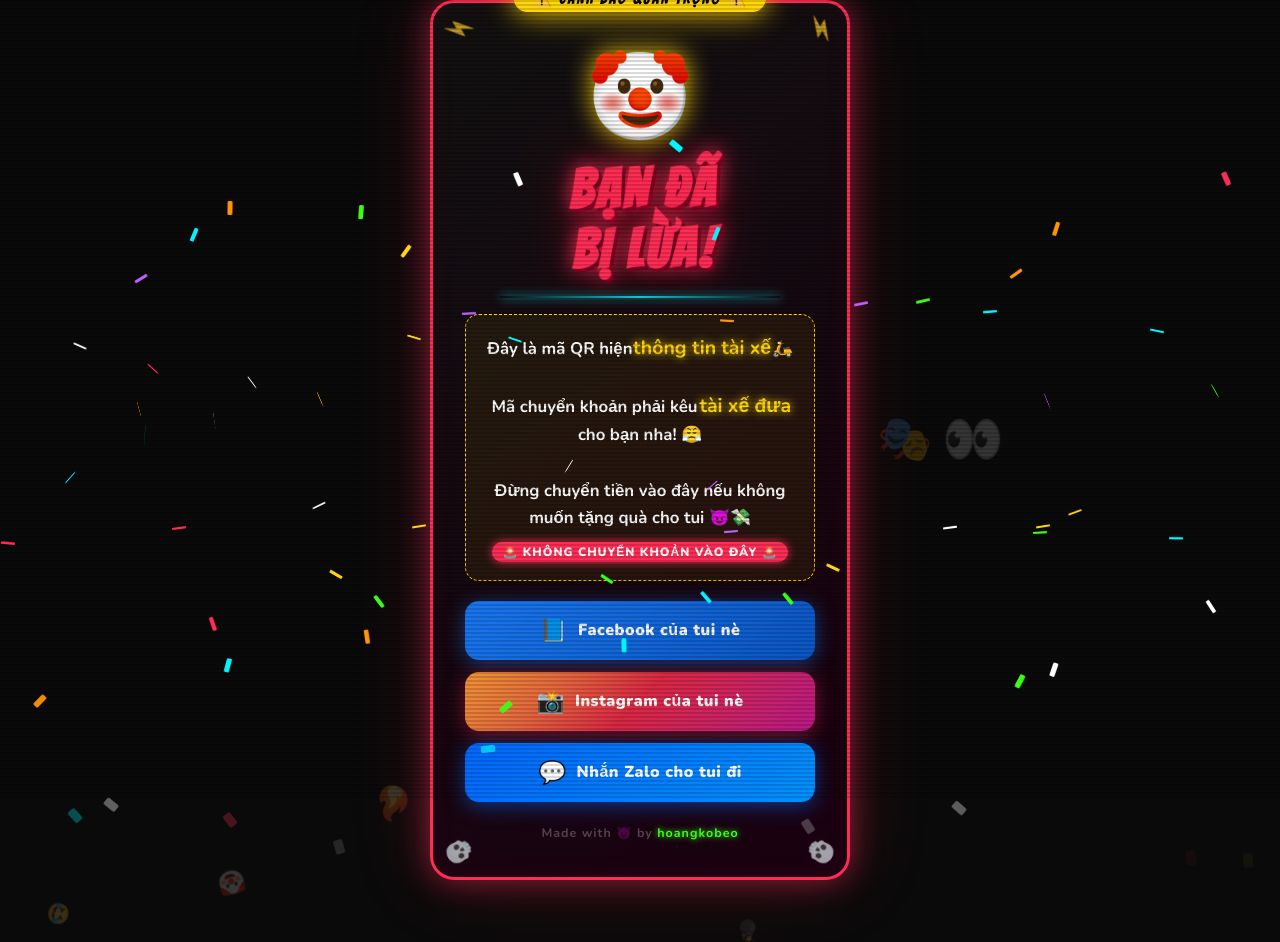
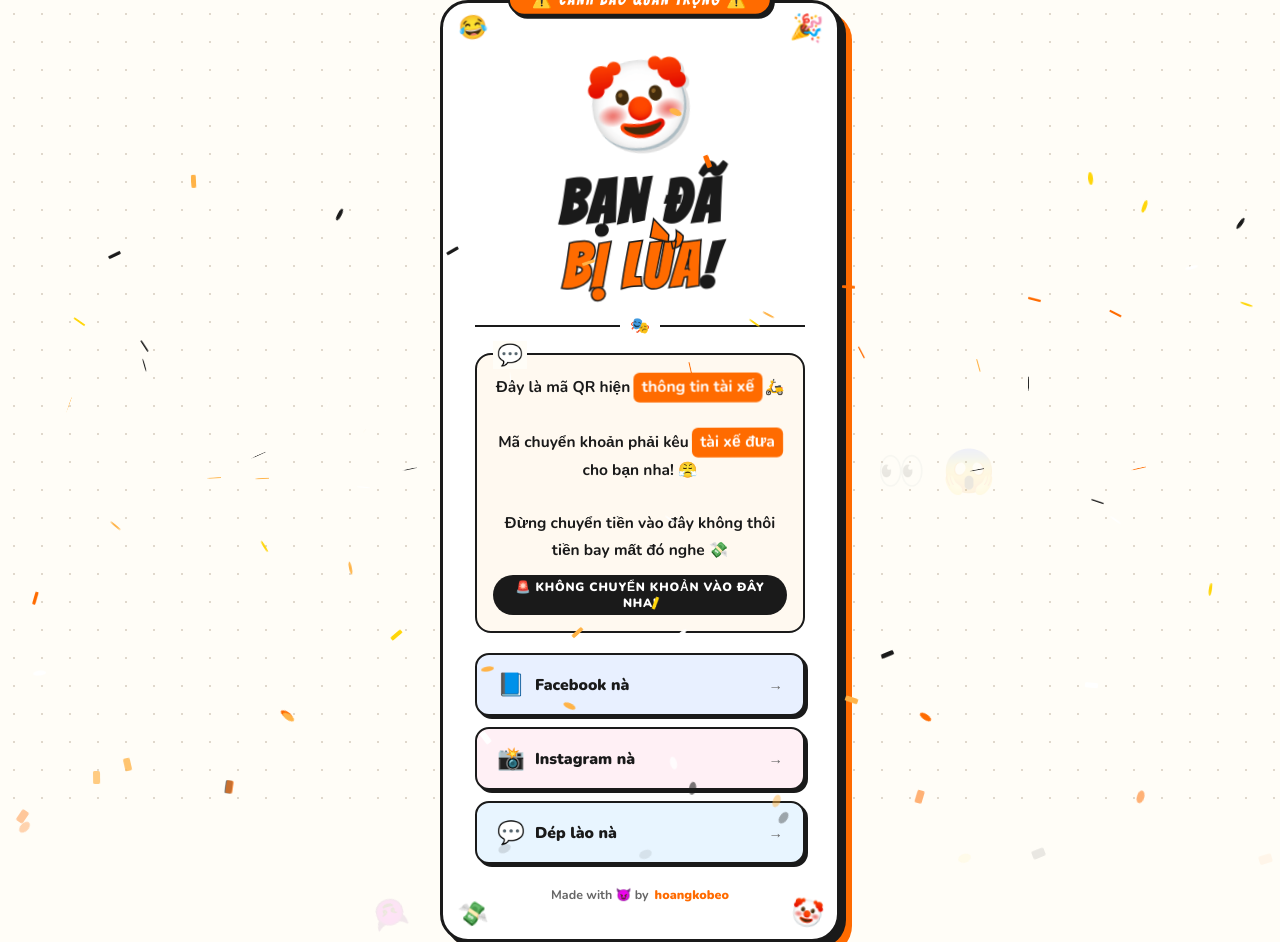
Before and after one commit to hoangkobeo/hoangkobeo.github.io, a plain HTML site: page index.html in a window 1280 px wide. Before the commit the page ends 880 px from the top, so only its background shows below. Drawn offline with nearby package versions, Linux system fonts and the light colour scheme.

Commit message:
Update index.html with new styles, improved layout, and enhanced emoji animations

```diff
--- a/index.html
+++ b/index.html
@@ -4,16 +4,18 @@
   <head>
     <meta charset="UTF-8" />
     <meta name="viewport" content="width=device-width, initial-scale=1.0" />
-    <title>😈 BẠN ĐÃ BỊ LỪA RỒI 😈</title>
+    <title>😂 BẠN ĐÃ BỊ LỪA RỒI 😂</title>
     <link href="https://fonts.googleapis.com/css2?family=Bangers&family=Nunito:wght@700;900&display=swap"
       rel="stylesheet" />
     <style>
       :root {
-        --neon-red: #ff2d55;
-        --neon-yellow: #ffd60a;
-        --neon-cyan: #00f5ff;
-        --neon-green: #39ff14;
-        --dark: #0a0a0a;
+        --accent: #ff6b00;
+        --accent-light: #ffb347;
+        --bg: #fffdf7;
+        --card-bg: #ffffff;
+        --text-dark: #1a1a1a;
+        --text-mid: #666;
+        --border: #1a1a1a;
       }
 
       * {
@@ -23,7 +25,7 @@
       }
 
       body {
-        background: var(--dark);
+        background: var(--bg);
         min-height: 100vh;
         display: flex;
         flex-direction: column;
@@ -34,25 +36,20 @@
         position: relative;
       }
 
-      /* Scanline overlay */
       body::before {
         content: '';
         position: fixed;
         inset: 0;
-        background: repeating-linear-gradient(0deg,
-            transparent,
-            transparent 2px,
-            rgba(0, 0, 0, 0.15) 2px,
-            rgba(0, 0, 0, 0.15) 4px);
+        background-image: radial-gradient(circle, #e0d8cc 1px, transparent 1px);
+        background-size: 28px 28px;
         pointer-events: none;
-        z-index: 999;
+        z-index: 0;
       }
 
-      /* ===== CONFETTI ===== */
       .confetti-piece {
         position: fixed;
-        width: 10px;
-        height: 14px;
+        width: 9px;
+        height: 13px;
         border-radius: 2px;
         top: -20px;
         animation: confettiFall linear forwards;
@@ -66,24 +63,23 @@
           opacity: 1;
         }
 
-        80% {
+        85% {
           opacity: 1;
         }
 
         100% {
-          transform: translateY(110vh) rotate(720deg) scaleX(-1);
+          transform: translateY(110vh) rotate(800deg) scaleX(-1);
           opacity: 0;
         }
       }
 
-      /* ===== FLOATING EMOJIS BG ===== */
       .emoji-bg {
         position: fixed;
-        font-size: 2rem;
         animation: floatUp linear infinite;
         pointer-events: none;
         z-index: 0;
-        opacity: 0.18;
+        opacity: 0.1;
+        user-select: none;
       }
 
       @keyframes floatUp {
@@ -96,27 +92,24 @@
         }
       }
 
-      /* ===== CARD ===== */
       .card {
         position: relative;
         z-index: 10;
-        background: linear-gradient(145deg, #111, #1a0010);
-        border: 3px solid var(--neon-red);
-        border-radius: 24px;
-        padding: 40px 32px 36px;
-        max-width: 420px;
+        background: var(--card-bg);
+        border: 3px solid var(--border);
+        border-radius: 28px;
+        padding: 44px 32px 36px;
+        max-width: 400px;
         width: 92vw;
         text-align: center;
-        box-shadow:
-          0 0 30px rgba(255, 45, 85, 0.5),
-          0 0 80px rgba(255, 45, 85, 0.2),
-          inset 0 0 30px rgba(255, 45, 85, 0.05);
-        animation: cardPop 0.6s cubic-bezier(0.175, 0.885, 0.32, 1.275) both;
+        box-shadow: 6px 6px 0px var(--border), 12px 12px 0px var(--accent);
+        animation: cardPop 0.65s cubic-bezier(0.175, 0.885, 0.32, 1.275) both;
+        animation-delay: 0.1s;
       }
 
       @keyframes cardPop {
         0% {
-          transform: scale(0.3) rotate(-10deg);
+          transform: scale(0.4) rotate(-8deg);
           opacity: 0;
         }
 
@@ -126,119 +119,205 @@
         }
       }
 
-      /* ===== HEADER EMOJI ===== */
-      .hero-emoji {
-        font-size: 5rem;
-        display: block;
-        margin-bottom: 8px;
-        animation: emojiDance 0.4s ease-in-out infinite alternate;
-        filter: drop-shadow(0 0 12px var(--neon-yellow));
+      .badge {
+        position: absolute;
+        top: -20px;
+        left: 50%;
+        transform: translateX(-50%);
+        background: var(--accent);
+        color: #fff;
+        font-family: 'Bangers', cursive;
+        font-size: 1rem;
+        letter-spacing: 2px;
+        padding: 5px 22px;
+        border-radius: 99px;
+        white-space: nowrap;
+        border: 2.5px solid var(--border);
+        box-shadow: 3px 3px 0 var(--border);
+        animation: badgeBounce 1.2s ease-in-out infinite alternate;
       }
 
-      @keyframes emojiDance {
-        0% {
-          transform: rotate(-12deg) scale(1);
+      @keyframes badgeBounce {
+        from {
+          transform: translateX(-50%) translateY(0);
         }
 
-        100% {
-          transform: rotate(12deg) scale(1.15);
+        to {
+          transform: translateX(-50%) translateY(-5px);
         }
       }
 
-      /* ===== BIG TROLL TITLE ===== */
+      .corner {
+        position: absolute;
+        font-size: 1.4rem;
+        line-height: 1;
+      }
+
+      .corner.tl {
+        top: 14px;
+        left: 16px;
+        animation: wiggle 0.6s ease-in-out infinite alternate;
+      }
+
+      .corner.tr {
+        top: 14px;
+        right: 16px;
+        animation: wiggle 0.6s ease-in-out infinite alternate-reverse;
+      }
+
+      .corner.bl {
+        bottom: 14px;
+        left: 16px;
+        animation: wiggle 0.8s ease-in-out infinite alternate;
+      }
+
+      .corner.br {
+        bottom: 14px;
+        right: 16px;
+        animation: wiggle 0.8s ease-in-out infinite alternate-reverse;
+      }
+
+      @keyframes wiggle {
+        from {
+          transform: rotate(-15deg) scale(1);
+        }
+
+        to {
+          transform: rotate(15deg) scale(1.2);
+        }
+      }
+
+      .hero-emoji {
+        font-size: 5.5rem;
+        display: block;
+        margin-bottom: 4px;
+        animation: heroBounce 0.5s ease-in-out infinite alternate;
+        filter: drop-shadow(3px 3px 0 rgba(0, 0, 0, 0.12));
+      }
+
+      @keyframes heroBounce {
+        from {
+          transform: translateY(0) rotate(-8deg);
+        }
+
+        to {
+          transform: translateY(-10px) rotate(8deg) scale(1.1);
+        }
+      }
+
       .troll-title {
         font-family: 'Bangers', cursive;
-        font-size: clamp(2.2rem, 9vw, 3.4rem);
+        font-size: clamp(2.6rem, 11vw, 3.8rem);
         letter-spacing: 3px;
-        color: var(--neon-red);
-        text-shadow:
-          3px 3px 0 #7a0020,
-          0 0 20px var(--neon-red),
-          0 0 50px rgba(255, 45, 85, 0.5);
-        animation: shake 0.3s ease-in-out infinite;
-        line-height: 1.1;
-        margin-bottom: 10px;
+        color: var(--text-dark);
+        line-height: 1.05;
+        margin-bottom: 4px;
+        animation: titleShake 0.25s ease-in-out infinite;
       }
 
-      @keyframes shake {
+      .troll-title span {
+        color: var(--accent);
+        display: inline-block;
+        -webkit-text-stroke: 1.5px var(--border);
+      }
+
+      @keyframes titleShake {
 
         0%,
         100% {
-          transform: translateX(0) rotate(-1deg);
+          transform: translateX(0) rotate(-0.5deg);
         }
 
-        25% {
-          transform: translateX(-4px) rotate(1deg);
+        33% {
+          transform: translateX(-3px) rotate(0.8deg);
         }
 
-        75% {
-          transform: translateX(4px) rotate(-1deg);
+        66% {
+          transform: translateX(3px) rotate(-0.8deg);
         }
       }
 
-      /* ===== DIVIDER ===== */
       .divider {
-        width: 80%;
-        height: 2px;
-        background: linear-gradient(90deg, transparent, var(--neon-cyan), transparent);
-        margin: 16px auto;
-        box-shadow: 0 0 10px var(--neon-cyan);
+        display: flex;
+        align-items: center;
+        gap: 10px;
+        margin: 16px 0;
       }
 
-      /* ===== MAIN MESSAGE ===== */
+      .divider-line {
+        flex: 1;
+        height: 2px;
+        background: var(--border);
+      }
+
+      .divider-emoji {
+        font-size: 1rem;
+      }
+
       .msg-box {
-        background: rgba(255, 214, 10, 0.07);
-        border: 1.5px dashed var(--neon-yellow);
-        border-radius: 14px;
-        padding: 18px 16px;
-        margin: 12px 0 20px;
+        background: #fff9f0;
+        border: 2.5px solid var(--border);
+        border-radius: 16px;
+        padding: 18px 16px 16px;
+        margin-bottom: 20px;
+        position: relative;
+      }
+
+      .msg-box::before {
+        content: '💬';
+        position: absolute;
+        top: -14px;
+        left: 16px;
+        font-size: 1.3rem;
+        background: var(--bg);
+        padding: 0 4px;
       }
 
       .msg-main {
-        font-size: 1.05rem;
-        color: #fff;
-        line-height: 1.65;
+        font-size: 0.97rem;
+        color: var(--text-dark);
+        line-height: 1.72;
         font-weight: 700;
       }
 
-      .msg-main .highlight {
-        color: var(--neon-yellow);
-        font-size: 1.15rem;
-        text-shadow: 0 0 8px var(--neon-yellow);
+      .msg-main .hl {
+        background: var(--accent);
+        color: #fff;
+        padding: 1px 8px;
+        border-radius: 6px;
         display: inline-block;
-        animation: pulseText 1s ease-in-out infinite alternate;
+        animation: hlPop 0.9s ease-in-out infinite alternate;
       }
 
-      @keyframes pulseText {
+      @keyframes hlPop {
         from {
-          transform: scale(1);
+          transform: scale(1) rotate(-1deg);
         }
 
         to {
-          transform: scale(1.06);
+          transform: scale(1.06) rotate(1deg);
         }
       }
 
-      .tag {
-        display: inline-block;
-        background: var(--neon-red);
+      .warning-tag {
+        display: inline-flex;
+        align-items: center;
+        gap: 6px;
+        margin-top: 12px;
+        background: var(--text-dark);
         color: #fff;
         font-size: 0.75rem;
         font-weight: 900;
-        padding: 2px 10px;
+        padding: 4px 14px;
         border-radius: 99px;
-        margin-top: 10px;
-        letter-spacing: 1px;
+        letter-spacing: 0.8px;
         text-transform: uppercase;
-        box-shadow: 0 0 10px var(--neon-red);
       }
 
-      /* ===== SOCIAL BUTTONS ===== */
       .btn-group {
         display: flex;
         flex-direction: column;
-        gap: 12px;
-        margin-top: 10px;
+        gap: 11px;
       }
 
       .btn {
@@ -249,220 +328,151 @@
         padding: 14px 20px;
         border-radius: 14px;
         font-family: 'Nunito', sans-serif;
-        font-size: 1rem;
+        font-size: 0.98rem;
         font-weight: 900;
         text-decoration: none;
-        letter-spacing: 0.5px;
-        border: none;
+        border: 2.5px solid var(--border);
         cursor: pointer;
-        transition: transform 0.15s, box-shadow 0.15s;
-        position: relative;
-        overflow: hidden;
-      }
-
-      .btn::after {
-        content: '';
-        position: absolute;
-        inset: 0;
-        background: rgba(255, 255, 255, 0.08);
-        opacity: 0;
-        transition: opacity 0.2s;
-      }
-
-      .btn:hover::after {
-        opacity: 1;
+        transition: transform 0.12s, box-shadow 0.12s;
+        box-shadow: 3px 3px 0 var(--border);
+        color: var(--text-dark);
+        background: #fff;
       }
 
       .btn:hover {
-        transform: translateY(-3px) scale(1.03);
+        transform: translate(-2px, -2px);
+        box-shadow: 5px 5px 0 var(--border);
       }
 
       .btn:active {
-        transform: scale(0.97);
+        transform: translate(2px, 2px);
+        box-shadow: 1px 1px 0 var(--border);
       }
 
       .btn-fb {
-        background: linear-gradient(135deg, #1877f2, #0a56c4);
-        color: #fff;
-        box-shadow: 0 4px 20px rgba(24, 119, 242, 0.5);
+        background: #e8f0ff;
       }
 
       .btn-ig {
-        background: linear-gradient(135deg, #f09433, #e6683c, #dc2743, #cc2366, #bc1888);
-        color: #fff;
-        box-shadow: 0 4px 20px rgba(220, 39, 67, 0.5);
+        background: #fff0f5;
       }
 
       .btn-zl {
-        background: linear-gradient(135deg, #0068ff, #0091ff);
-        color: #fff;
-        box-shadow: 0 4px 20px rgba(0, 104, 255, 0.5);
+        background: #e8f5ff;
       }
 
       .btn-icon {
         font-size: 1.4rem;
       }
 
-      /* ===== FOOTER ===== */
+      .btn-label {
+        flex: 1;
+        text-align: left;
+      }
+
+      .btn-arrow {
+        font-size: 0.9rem;
+        color: var(--text-mid);
+      }
+
       .footer {
         margin-top: 22px;
         font-size: 0.78rem;
-        color: rgba(255, 255, 255, 0.25);
-        letter-spacing: 1px;
+        color: var(--text-mid);
+        display: flex;
+        align-items: center;
+        justify-content: center;
+        gap: 6px;
       }
 
-      .footer span {
-        color: var(--neon-green);
-        text-shadow: 0 0 6px var(--neon-green);
-      }
-
-      /* ===== CORNER DECOR ===== */
-      .corner {
-        position: absolute;
-        font-size: 1.4rem;
-        animation: spin linear 3s infinite;
-        opacity: 0.7;
-      }
-
-      .corner.tl {
-        top: 10px;
-        left: 12px;
-      }
-
-      .corner.tr {
-        top: 10px;
-        right: 12px;
-        animation-direction: reverse;
-      }
-
-      .corner.bl {
-        bottom: 10px;
-        left: 12px;
-      }
-
-      .corner.br {
-        bottom: 10px;
-        right: 12px;
-        animation-direction: reverse;
-      }
-
-      @keyframes spin {
-        0% {
-          transform: rotate(0deg);
-        }
-
-        100% {
-          transform: rotate(360deg);
-        }
-      }
-
-      /* ===== BADGE ===== */
-      .badge {
-        position: absolute;
-        top: -18px;
-        left: 50%;
-        transform: translateX(-50%);
-        background: var(--neon-yellow);
-        color: #000;
-        font-family: 'Bangers', cursive;
-        font-size: 1rem;
-        letter-spacing: 2px;
-        padding: 4px 18px;
-        border-radius: 99px;
-        white-space: nowrap;
-        box-shadow: 0 0 16px var(--neon-yellow);
-        animation: badgePulse 1.5s ease-in-out infinite alternate;
-      }
-
-      @keyframes badgePulse {
-        from {
-          box-shadow: 0 0 10px var(--neon-yellow);
-        }
-
-        to {
-          box-shadow: 0 0 30px var(--neon-yellow), 0 0 60px rgba(255, 214, 10, 0.4);
-        }
+      .footer strong {
+        color: var(--accent);
+        font-weight: 900;
       }
     </style>
   </head>
 
   <body>
 
-    <!-- Floating bg emojis -->
     <script>
-      const bgEmojis = ['💀', '😂', '🤡', '💸', '🔥', '😈', '💣', '🎭', '🤣', '👀'];
-      bgEmojis.forEach((em, i) => {
+      const bgEmojis = ['😂', '🤡', '💸', '🔥', '😈', '🎭', '🤣', '👀', '💀', '😱'];
+      bgEmojis.forEach(em => {
         const el = document.createElement('div');
         el.classList.add('emoji-bg');
         el.textContent = em;
         el.style.left = (Math.random() * 95) + 'vw';
-        el.style.animationDuration = (6 + Math.random() * 8) + 's';
-        el.style.animationDelay = (Math.random() * 6) + 's';
-        el.style.fontSize = (1.2 + Math.random() * 2) + 'rem';
+        el.style.animationDuration = (7 + Math.random() * 9) + 's';
+        el.style.animationDelay = (Math.random() * 8) + 's';
+        el.style.fontSize = (1 + Math.random() * 1.8) + 'rem';
         document.body.appendChild(el);
       });
     </script>
 
-    <!-- Main card -->
     <div class="card">
       <div class="badge">⚠️ CẢNH BÁO QUAN TRỌNG ⚠️</div>
-
-      <div class="corner tl">⚡</div>
-      <div class="corner tr">⚡</div>
-      <div class="corner bl">💀</div>
-      <div class="corner br">💀</div>
+      <div class="corner tl">😂</div>
+      <div class="corner tr">🎉</div>
+      <div class="corner bl">💸</div>
+      <div class="corner br">🤡</div>
 
       <span class="hero-emoji">🤡</span>
+      <h1 class="troll-title">BẠN ĐÃ<br><span>BỊ LỪA</span>!</h1>
 
-      <h1 class="troll-title">BẠN ĐÃ<br>BỊ LỪA!</h1>
-
-      <div class="divider"></div>
+      <div class="divider">
+        <div class="divider-line"></div>
+        <span class="divider-emoji">🎭</span>
+        <div class="divider-line"></div>
+      </div>
 
       <div class="msg-box">
         <p class="msg-main">
-          Đây là mã QR hiện <span class="highlight">thông tin tài xế</span> 🛵<br><br>
-          Mã chuyển khoản phải kêu <span class="highlight">tài xế đưa</span> cho bạn nha! 😤<br><br>
-          Đừng chuyển tiền vào đây nếu không muốn tặng quà cho tui 😈💸
+          Đây là mã QR hiện <span class="hl">thông tin tài xế</span> 🛵<br><br>
+          Mã chuyển khoản phải kêu <span class="hl">tài xế đưa</span> cho bạn nha! 😤<br><br>
+          Đừng chuyển tiền vào đây không thôi tiền bay mất đó nghe 💸
         </p>
-        <div class="tag">🚨 Không chuyển khoản vào đây 🚨</div>
+        <div class="warning-tag">🚨 Không chuyển khoản vào đây nha!</div>
       </div>
 
       <div class="btn-group">
         <a class="btn btn-fb" href="https://www.facebook.com/hoangkobeo04" target="_blank" rel="noopener">
-          <span class="btn-icon">📘</span> Facebook của tui nè
+          <span class="btn-icon">📘</span>
+          <span class="btn-label">Facebook nà</span>
+          <span class="btn-arrow">→</span>
         </a>
         <a class="btn btn-ig" href="https://www.instagram.com/hoangkobeo" target="_blank" rel="noopener">
-          <span class="btn-icon">📸</span> Instagram của tui nè
+          <span class="btn-icon">📸</span>
+          <span class="btn-label">Instagram nà</span>
+          <span class="btn-arrow">→</span>
         </a>
         <a class="btn btn-zl" href="https://zalo.me/0914598017" target="_blank" rel="noopener">
-          <span class="btn-icon">💬</span> Nhắn Zalo cho tui đi
+          <span class="btn-icon">💬</span>
+          <span class="btn-label">Dép lào nà</span>
+          <span class="btn-arrow">→</span>
         </a>
       </div>
 
-      <p class="footer">Made with 😈 by <span>hoangkobeo</span></p>
+      <p class="footer">Made with 😈 by <strong>hoangkobeo</strong></p>
     </div>
 
-    <!-- Confetti script -->
     <script>
-      const colors = ['#ff2d55', '#ffd60a', '#00f5ff', '#39ff14', '#bf5fff', '#ff9500', '#fff'];
+      const colors = ['#ff6b00', '#ffb347', '#1a1a1a', '#fff', '#ffd60a'];
       function launchConfetti(count) {
         for (let i = 0; i < count; i++) {
           const el = document.createElement('div');
           el.classList.add('confetti-piece');
           el.style.left = Math.random() * 100 + 'vw';
           el.style.background = colors[Math.floor(Math.random() * colors.length)];
-          el.style.animationDuration = (1.5 + Math.random() * 2.5) + 's';
-          el.style.animationDelay = (Math.random() * 1.5) + 's';
+          el.style.animationDuration = (1.8 + Math.random() * 2.5) + 's';
+          el.style.animationDelay = (Math.random() * 1.8) + 's';
           el.style.transform = 'rotate(' + Math.random() * 360 + 'deg)';
+          el.style.borderRadius = Math.random() > 0.5 ? '50%' : '2px';
           document.body.appendChild(el);
           el.addEventListener('animationend', () => el.remove());
         }
       }
-      // Bắn confetti khi load
       window.addEventListener('load', () => {
-        launchConfetti(120);
-        // Bắn thêm sau 3s
-        setTimeout(() => launchConfetti(60), 3000);
+        launchConfetti(100);
+        setTimeout(() => launchConfetti(60), 2800);
       });
     </script>
   </body>
```
